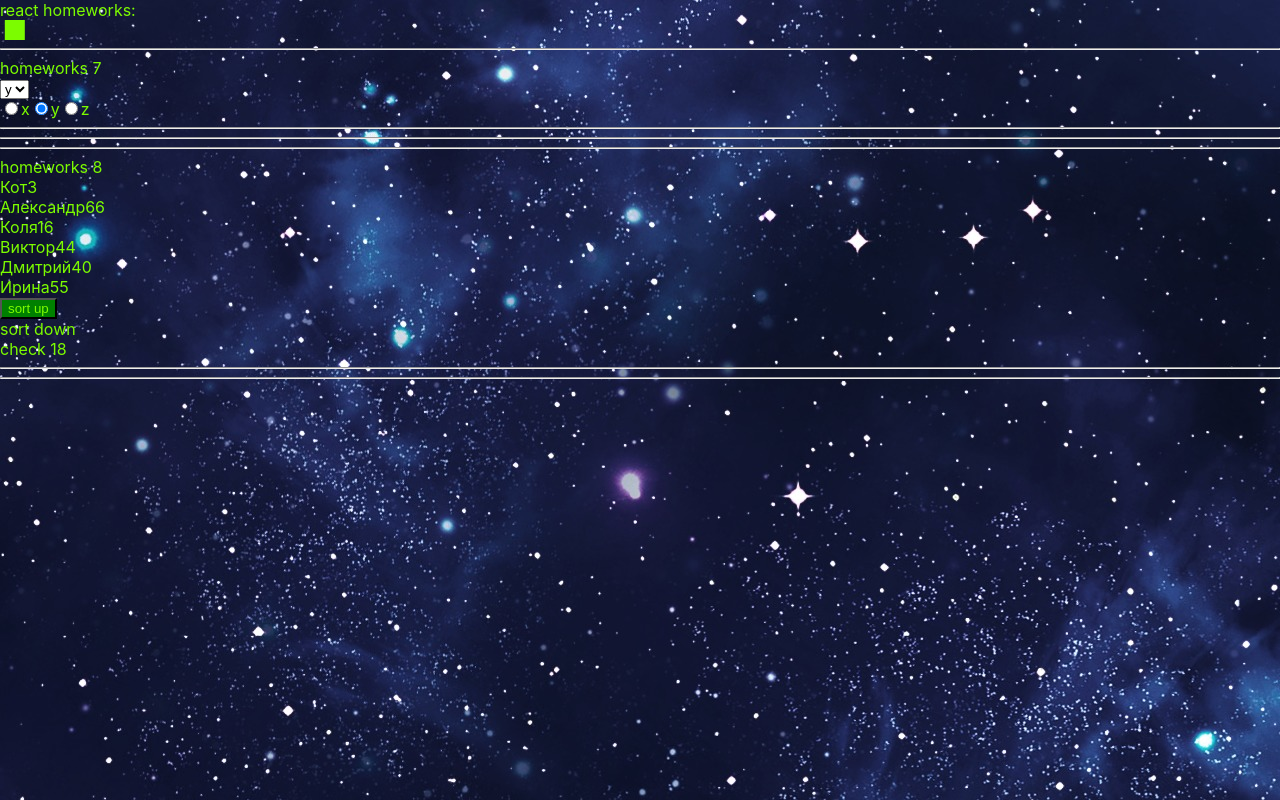
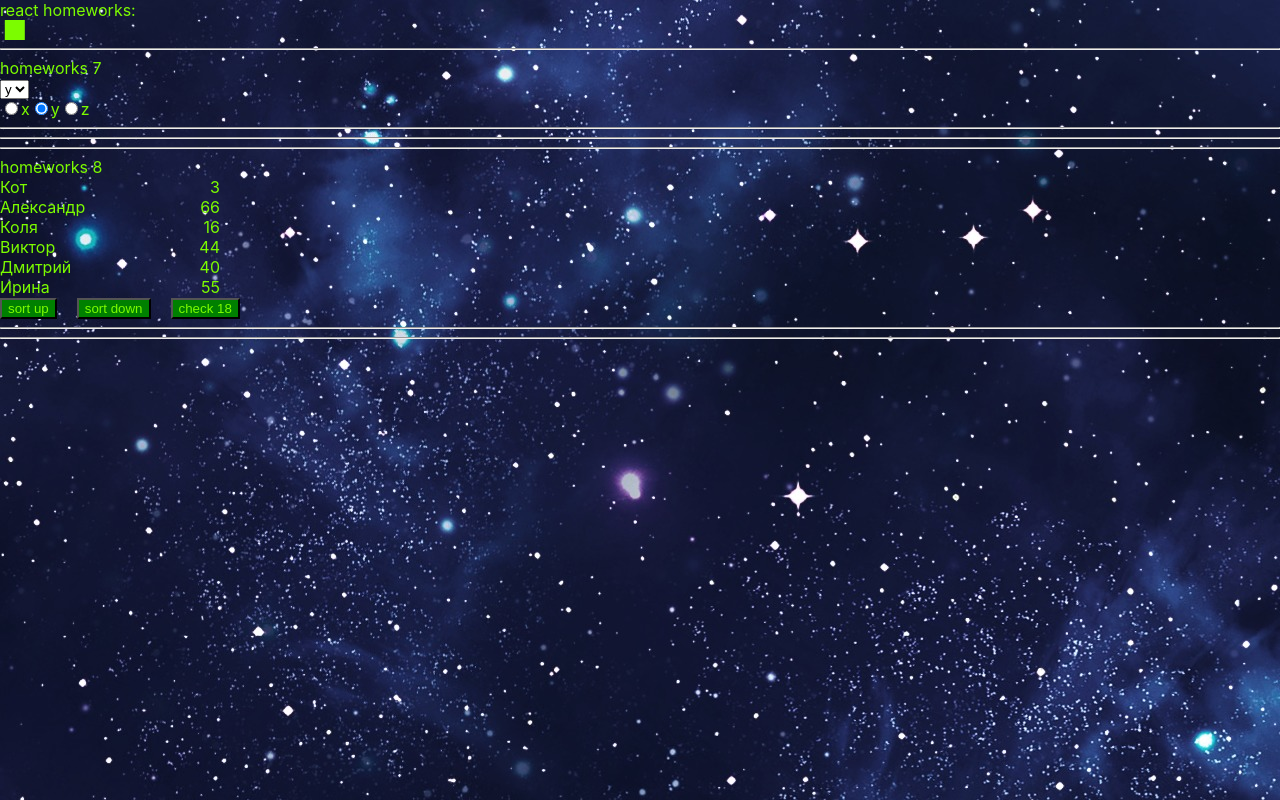
Before and after one commit to braivs/iti-homework-ignat, a React (Create React App) app: page /#/junior in a window 1280 px wide. Built offline with nearby package versions, Linux system fonts and the light colour scheme.

Commit message:
08 - complete

```diff
--- /dev/null
+++ b/src/p2-homeworks/h8/HW8.module.scss
@@ -0,0 +1,8 @@
+.container {
+  display: flex;
+  justify-content: space-between;
+  width: 220px;
+}
+.buttonsContainer {
+  display: flex;
+}
--- a/src/p2-homeworks/h8/HW8.tsx
+++ b/src/p2-homeworks/h8/HW8.tsx
@@ -1,7 +1,8 @@
 import React, {useState} from 'react'
-import {homeWorkReducer, SortNameUpAC} from './bll/homeWorkReducer'
+import {CheckAC, homeWorkReducer, SortNameDownAC, SortNameUpAC} from './bll/homeWorkReducer'
 import SuperButton from '../h4/common/c2-SuperButton/SuperButton'
 import {UserType} from './bll/tests/homeWorkReducer.test';
+import s from './HW8.module.scss'
 
 // export type UserType =
 
@@ -17,15 +18,16 @@ const initialPeople = [
 function HW8() {
   const [people, setPeople] = useState<Array<UserType>>(initialPeople)
 
-    // need to fix any
   const finalPeople = people.map((p: UserType) => (
-        <div key={p._id}>
+    <div className={s.container} key={p._id}>
       <span>{p.name}</span>
       <span>{p.age}</span>
     </div>
   ))
 
   const sortUp = () => setPeople(homeWorkReducer(initialPeople, SortNameUpAC()))
+  const sortDown = () => setPeople(homeWorkReducer(initialPeople, SortNameDownAC()))
+  const check18 = () => setPeople(homeWorkReducer(initialPeople, CheckAC()))
 
   return (
     <div>
@@ -34,10 +36,11 @@ function HW8() {
 
       {/*should work (должно работать)*/}
       {finalPeople}
-
+      <div className={s.buttonsContainer}>
         <div><SuperButton onClick={sortUp}>sort up</SuperButton></div>
-            <div>sort down</div>
-            check 18
+        <div><SuperButton onClick={sortDown}>sort down</SuperButton></div>
+        <div><SuperButton onClick={check18}>check 18</SuperButton></div>
+      </div>
 
       <hr/>
       {/*для личного творчества, могу проверить*/}
```
Lines whose indentation alone changed are shown as unchanged.
